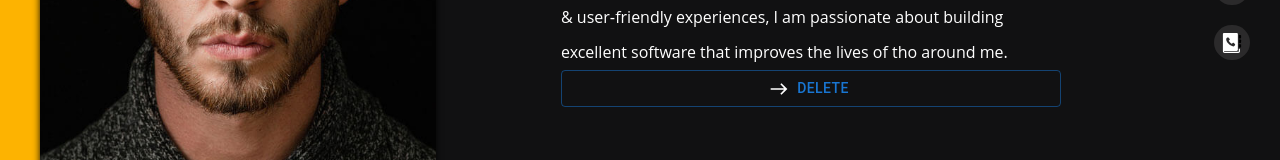
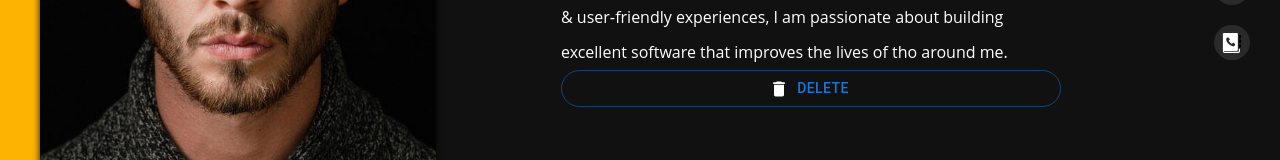
Before and after one commit to Alexander-Gladkikh/portfolio, a React (Create React App) app: page / in a window 1280 px wide. Shown: the part 440-600 px from the top of the page. Built offline with nearby package versions, Linux system fonts and the light colour scheme.

Commit message:
styled myButton

```diff
--- a/package.json
+++ b/package.json
@@ -7,6 +7,7 @@
     "@emotion/react": "^11.10.5",
     "@emotion/styled": "^11.10.5",
     "@mui/icons-material": "^5.11.0",
+    "@mui/lab": "^5.0.0-alpha.118",
     "@mui/material": "^5.11.7",
     "@mui/styled-engine-sc": "^5.11.0",
     "@testing-library/jest-dom": "^5.16.5",
--- a/src/component/MyButton/MyButton.tsx
+++ b/src/component/MyButton/MyButton.tsx
@@ -1,10 +1,30 @@
 import React from 'react';
+import {Button, createTheme, ThemeProvider} from "@mui/material";
+import type {} from '@mui/lab/themeAugmentation';
+import '@mui/lab/themeAugmentation';
 
-const MyButton: React.FC<any> = ({children, ...props}) => {
+const MyButton: React.FC<any> = ({children, startIcon, ...props}) => {
+
+
+    const theme = createTheme({
+        components: {
+            MuiTimeline: {
+                styleOverrides: {
+                    root: {
+                        backgroundColor: 'red',
+                    },
+                },
+            },
+        },
+    });
+
+
     return (
-        <button>
-            <span>{children}</span>
-        </button>
+        <ThemeProvider theme={theme}>
+            <Button sx={{borderRadius: '35px'}} variant="outlined" startIcon={startIcon}>
+                {children}
+            </Button>
+</ThemeProvider>
     );
 };
 
--- a/src/component/main/Main.tsx
+++ b/src/component/main/Main.tsx
@@ -5,6 +5,7 @@ import {Button, Stack} from '@mui/material';
 import DeleteIcon from '@mui/icons-material/Delete';
 import SendIcon from '@mui/icons-material/Send';
 import EastIcon from '@mui/icons-material/East';
+import MyButton from "../MyButton/MyButton";
 
 
 function Main() {
@@ -21,9 +22,7 @@ function Main() {
                     excellent software that improves
                     the lives of tho around me.
                 </p>
-                    <Button variant="outlined" startIcon={<EastIcon />}>
-                        Delete
-                    </Button>
+                <MyButton startIcon={<DeleteIcon/>}>Delete</MyButton>
             </div>
         </div>
     );
```
Also changed, not shown: src/App.css (line endings or trailing spaces), 1 other file (tests, documents, lock files or other folders).
